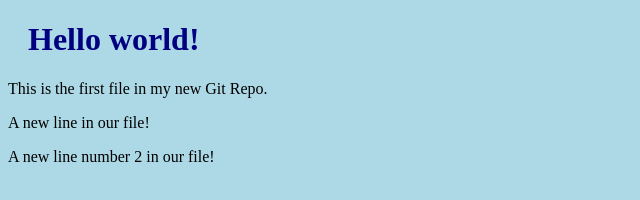
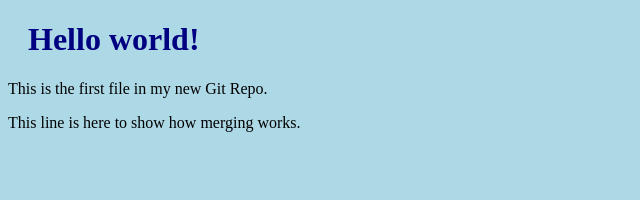
Before and after one commit to rambosouriyavongsa6/hello-world, a plain HTML site: page index.html in a window 1280 px wide. Shown: the whole page, without its empty margins (0-640 px from the left). Drawn offline with Linux system fonts and the light colour scheme.

Commit message:
Updated index.html with emergency fix <html> <head> <title>Hello World!</title> <link rel="stylesheet" href="bluestyle.css"> </head> <body>
<h1>Hello world!</h1>
<p>This is the first file in my new Git Repo.</p>
<p>This line is here to show how merging works.</p>

</body>
</html>

```diff
--- a/index.html
+++ b/index.html
@@ -8,8 +8,7 @@
 
 <h1>Hello world!</h1>
 <p>This is the first file in my new Git Repo.</p>
-<p>A new line in our file!</p>
-<p>A new line number 2 in our file!</p>
+<p>This line is here to show how merging works.</p>
 
 </body>
 </html>
```
